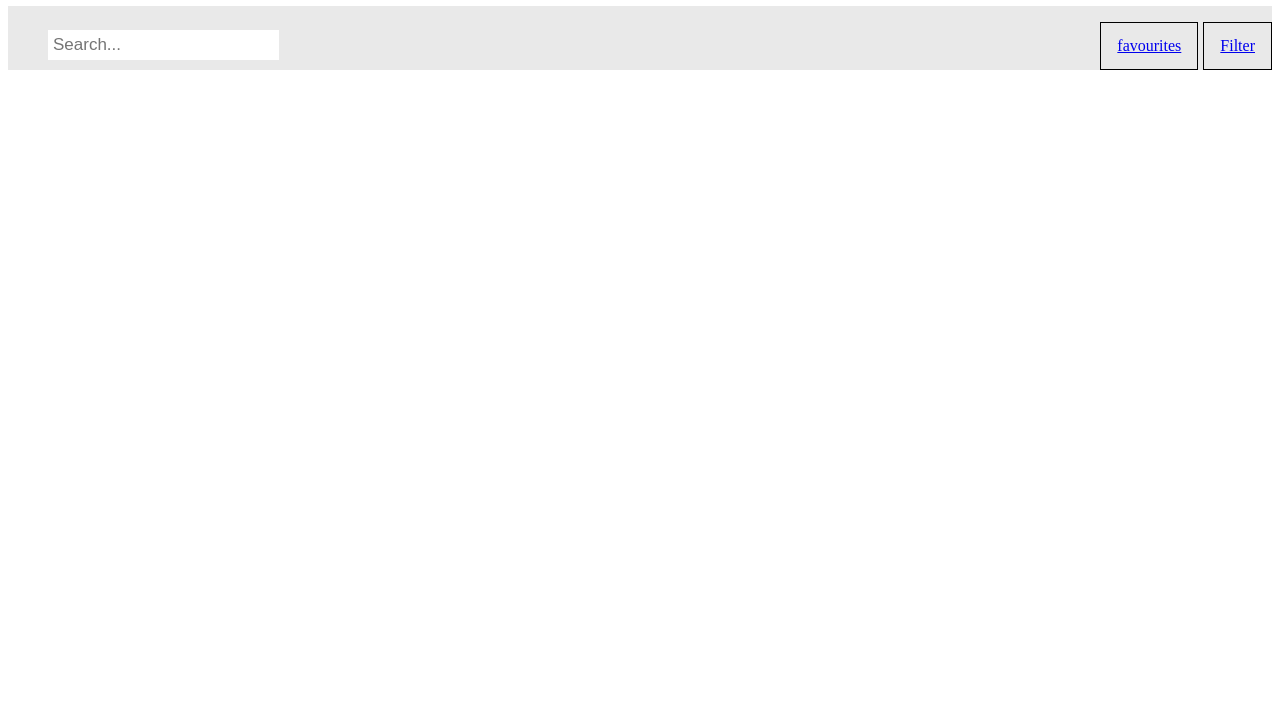
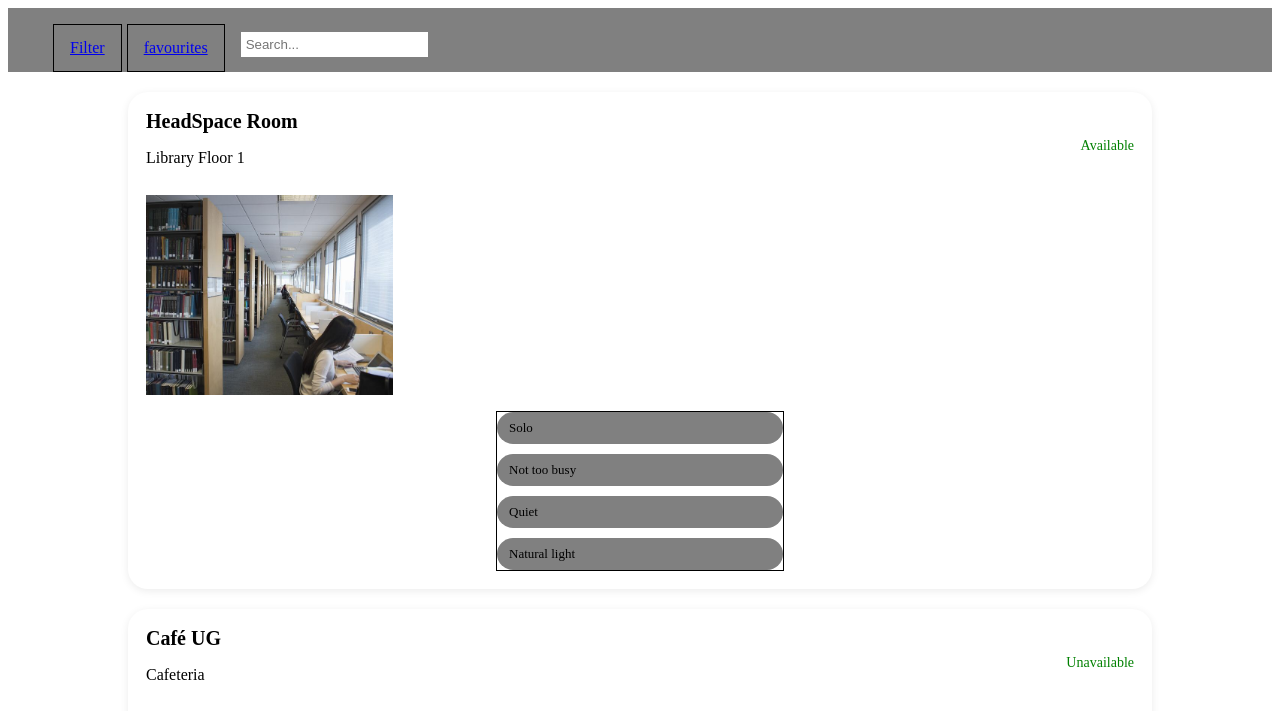
Before and after one commit to cax24/StudySpace, a plain HTML site: page public/homepage.html in a window 1280 px wide. Shown: the part 74-785 px from the top of the page. Drawn offline with Linux system fonts and the light colour scheme.

Commit message:
added homepage functionality

```diff
--- a/public/homepage.html
+++ b/public/homepage.html
@@ -23,5 +23,13 @@
     </nav>
 
 
+
+    <div class="space-container" id="spaceContainer">
+    </div>
+</main>
+
+<script src="../scripts/home.js"></script>
+
+
 </body>
 </html>
--- /dev/null
+++ b/scripts/home.js
@@ -0,0 +1,61 @@
+const studySpaces = [
+    {
+        name: "HeadSpace Room",
+        location: "Library Floor 1",
+        availability: "Available",
+        attendees: "Solo",
+        busy: "Not too busy",
+        sound: "Quiet",
+        light: "Natural light",
+        image: "../assets/library.jpg"
+    },
+    {
+        name: "Café UG",
+        location: "Cafeteria",
+        availability: "Unavailable",
+        attendees: "Group",
+        busy: "Very busy",
+        sound: "Loud",
+        light: "Bright",
+        image: "../assets/cafe.jpg"
+    }
+];
+
+const container = document.getElementById("spaceContainer");
+
+function displaySpaces() {
+    container.innerHTML = "";
+
+    studySpaces.forEach(space => {
+        const card = document.createElement("div");
+
+        card.classList.add("space-card");
+
+        card.innerHTML = `
+            <div class="card-header">
+                <div>
+                    <div class="space-name">${space.name}</div>
+                    <p>${space.location}</p>
+                </div>
+
+                <span class="availability">
+                    ${space.availability}
+                </span>
+            </div>
+
+            <img src="${space.image}" class="space-image">
+
+            <div class="space-tags">
+                <span class="tag">${space.attendees}</span>
+                <span class="tag">${space.busy}</span>
+                <span class="tag">${space.sound}</span>
+                <span class="tag">${space.light}</span>
+            </div>
+
+        `;
+
+        container.appendChild(card);
+    });
+}
+
+displaySpaces();
--- a/scripts/login.js
+++ b/scripts/login.js
@@ -1,3 +1,4 @@
+
 const loginForm = document.getElementById("loginForm");
 
 loginForm.addEventListener("submit", function(event) {
--- a/style.css
+++ b/style.css
@@ -5,6 +5,7 @@
 
 #loginForm{
     text-align: center;
+
 }
 
 
@@ -12,23 +13,31 @@
     margin: 20px;
 }
 
+#userEmail{
+    width: 25%;
+}
+
 
 /*--------------Home Page-----------------------------*/
 
 #homePage-header{
     text-align: center;
+    border: solid 1px;
+     border-radius: 20px;
+     margin-right: 700px;
+     margin-left: 700px;
 }
 
 
 .nav-bar {
   overflow: hidden;
-  background-color: #e9e9e9;
+  background-color: grey;
 
 }
 
 
 .nav-bar li {
-float:right;
+float:left;
   display: block;
   color: black;
   padding: 14px 16px;
@@ -37,22 +46,71 @@ float:right;
 }
 
 
-.nav-bar li:hover {
-  background-color: #ddd;
-  color: black;
-}
-
-
-.nav-bar li.active {
-  background-color: #2196F3;
-  color: white;
-}
-
 .nav-bar input[type=text] {
   float: left;
   padding: 5px;
   border: none;
   margin-top: 8px;
   margin-right: 16px;
-  font-size: 17px;
+  margin-left: 16px;
 }
+
+
+/*-----------homePage----------------*/
+.space-container {
+    display: flex;
+    flex-direction: column;
+    gap: 20px;
+    padding: 20px;
+}
+
+.space-card {
+    background-color: white;
+    border-radius: 20px;
+    padding: 18px;
+    box-shadow: 0 2px 8px rgba(0, 0, 0, 0.08);
+    margin: 0px 100px;
+}
+
+.card-header {
+    display: flex;
+    justify-content: space-between;
+    align-items: center;
+}
+
+.space-name {
+    font-size: 20px;
+    font-weight: bold;
+}
+
+.availability {
+    font-size: 14px;
+    color: green;
+}
+
+.space-image {
+    width: 25%;
+    height: 200px;
+    object-fit: cover;
+
+    margin: 12px 0;
+}
+
+.space-tags {
+    display: flex;
+    flex-direction: column;
+    flex: right;
+    border:solid 1px;
+    gap: 10px;
+    margin: 0px 350px;
+
+
+}
+
+.tag {
+    padding: 8px 12px;
+    border-radius: 20px;
+    font-size: 13px;
+    background-color: grey;
+
+}
```
Also changed, not shown: index.html (+1 -1 lines), assets/cafe.jpg (added), assets/library.jpg (added).
